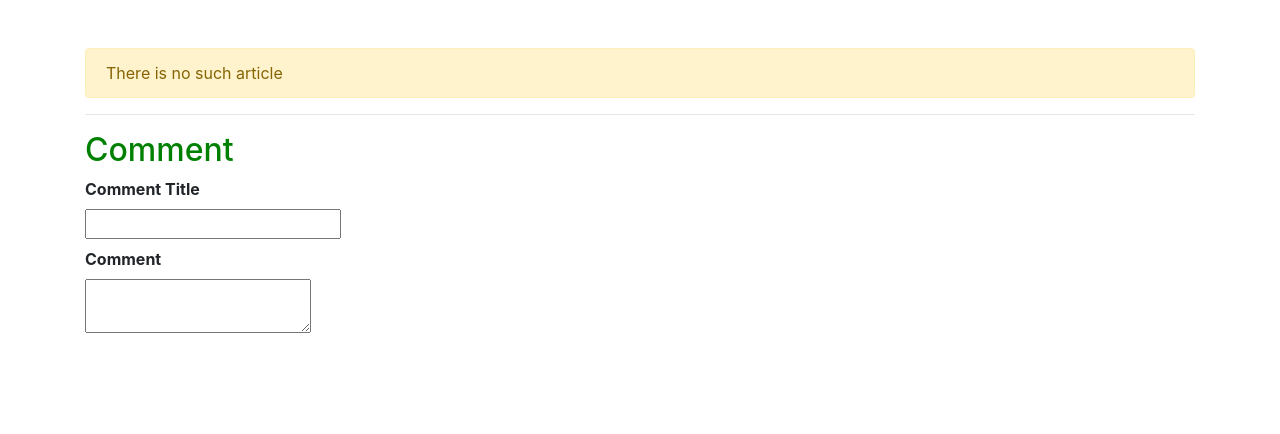
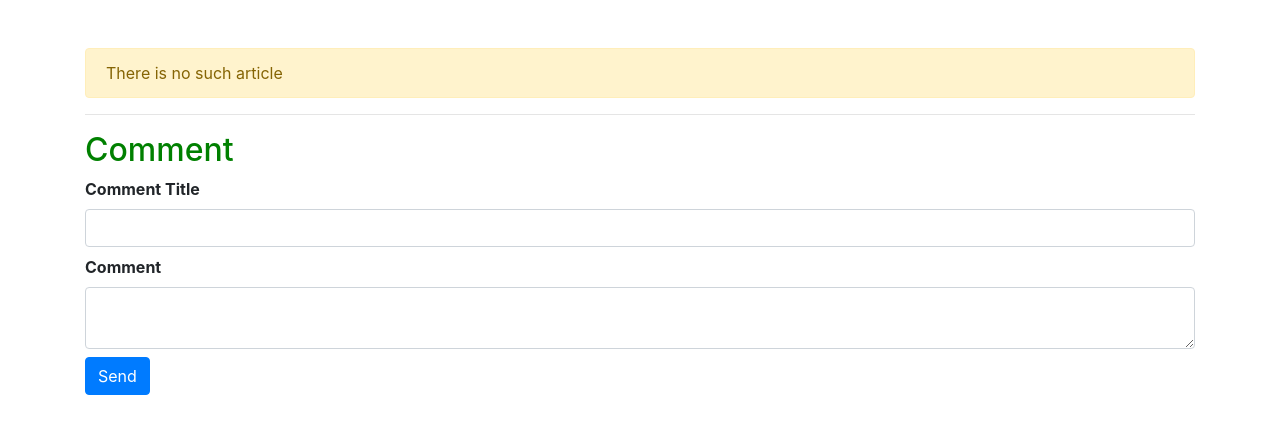
Before and after one commit to kardelenyurtkuran/FlaskArticlesApp, a Flask app: page /article/1 in a window 1280 px wide. Shown: the part 56-490 px from the top of the page. Run offline with Flask 3, Linux system fonts and the light colour scheme; data that the repository does not hold is empty; some libraries are stand-ins or nearby versions.

Commit message:
Comment Form and class="form-control"

```diff
--- a/templates/article.html
+++ b/templates/article.html
@@ -20,7 +20,8 @@ Content : {{article.content | safe}} <!-- |If you type safe, what you create wit
 
 <hr>
 <h2><font color="green"> Comment </font></h2>
-{{ render_field(form.commentTitle) }}
-{{ render_field(form.comment) }}
+{{ render_field(form.commentTitle, class="form-control" ) }}
+{{ render_field(form.comment, class="form-control" ) }}
+<button class="btn btn-primary" type="submit">Send</button>
 
 {% endblock body %}
```
